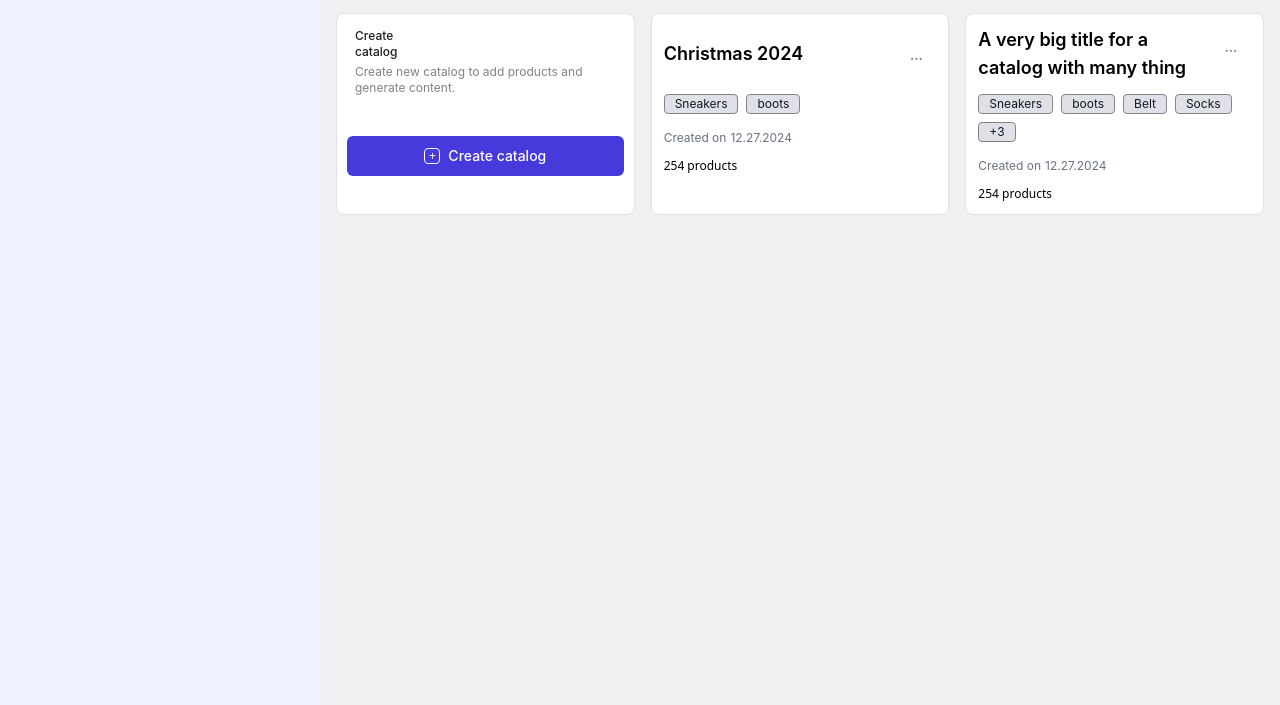
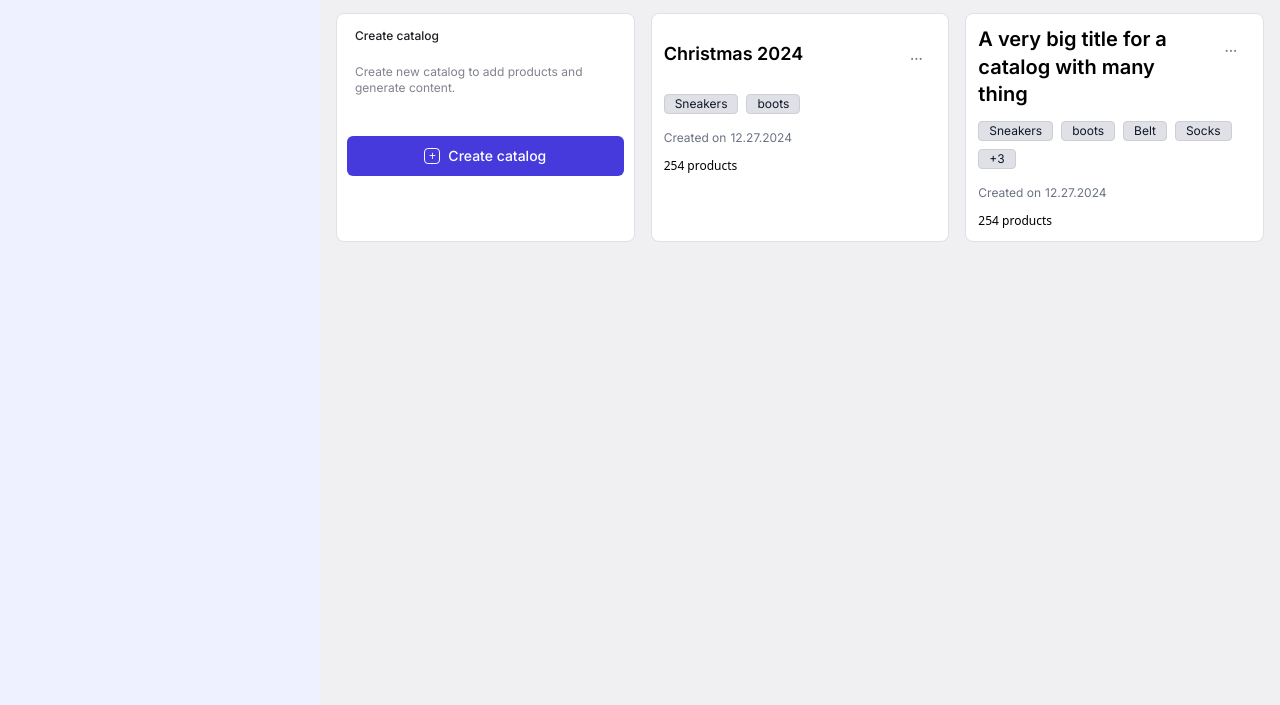
Before and after one commit to Yasminemfth/Projet-TailWind-CSS, a plain HTML site: page index.html in a window 1280 px wide. Shown: the part 95-800 px from the top of the page. Drawn offline with nearby package versions, Linux system fonts and the light colour scheme.

Commit message:
mise a jour1

```diff
--- a/index.html
+++ b/index.html
@@ -3,6 +3,7 @@
   <head>
     <meta charset="UTF-8" />
     <meta name="viewport" content="width=device-width, initial-scale=1.0" />
+    <link href="https://fonts.googleapis.com/css2?family=Inter:ital,opsz,wght@0,14..32,100..900;1,14..32,100..900&amp;display=swap" rel="stylesheet">
     <script src="https://cdn.jsdelivr.net/npm/@tailwindcss/browser@4"></script>
     <style type="text/tailwindcss">
       @theme {
@@ -37,7 +38,7 @@
     </div>
 
     <!-- Sidebar ordi -->
-    <div class="hidden md:flex bg-secondary w-80 h-screen flex-col items-center pt-7 gap-4">
+    <div class="hidden md:flex bg-secondary md:w-72 lg:w-80 min-h-screen flex-col items-center pt-7 gap-4">
       <div
         class="w-56 h-8 text-4xl leading-5 tracking-wider font-black font-inter bg-gradient-to-r from-primary to-pink
                text-transparent bg-clip-text flex items-center animate-bounce">
@@ -52,7 +53,7 @@
           My Catalogs
         </h3>
         <!-- Bouton -->
-        <button class="flex items-center justify-center gap-2 px-3 py-2 rounded-md bg-primary text-white text-sm font-medium hover:bg-secondary hover:text-primary">
+        <button class="flex items-center justify-center gap-2 px-3 py-2 rounded-md bg-primary text-white text-sm font-medium hover:bg-lightgrey hover:text-primary">
           <p class="inline-flex items-center justify-center size-4 rounded-sm border border-background text-xs leading-none">+</p>
           <p >Create catalog</p>
         </button>
@@ -68,7 +69,7 @@
           <div class="w-full h-auto rounded-lg bg-white border border-lightgrey p-2.5 gap-4 flex flex-col">
             <div class="flex flex-col w-full min-h-24 gap-3">
               <div class="flex items-center justify-between w-full px-2 py-1 gap-3 h-auto">
-                <div class="font-inter font-medium text-xs leading-4 text-texte w-20 h-4">
+                <div class="font-inter font-medium text-xs leading-4 text-texte w-20 h-4 whitespace-nowrap">
                   Create catalog
                 </div>
               </div>
@@ -81,10 +82,10 @@
             </div>
 
             <!-- Bouton catalogue 1 -->
-            <button class="flex items-center justify-center w-full min-h-10 px-4 py-2 gap-2 rounded-md bg-primary font-medium hover:bg-secondary hover:text-primary">
-              <div class="flex items-center justify-center gap-2 text-white hover:text-primary">
-                <div class="w-4 h-4 flex items-center justify-center rounded-sm font-medium border border-background text-xs leading-none hover:text-primary">+</div>
-                <div class="font-inter font-medium text-sm leading-6 tracking-normal hover-text-primary">Create catalog</div>
+            <button class="flex items-center justify-center w-full min-h-10 px-4 py-2 gap-2 rounded-md bg-primary text-white font-medium hover:bg-lightgrey hover:text-primary">
+              <div class="flex items-center justify-center gap-2 ">
+                <div class="w-4 h-4 flex items-center justify-center rounded-sm font-medium border border-background text-xs leading-none">+</div>
+                <div class="font-inter font-medium text-sm leading-6 tracking-normal">Create catalog</div>
               </div>
             </button>
           </div>
@@ -102,10 +103,10 @@
 
             <!-- Liste catégories -->
             <div class="flex flex-row flex-wrap w-full py-1 gap-2">
-              <div class="flex items-center justify-center h-5 px-2.5 py-0.5 gap-1.5 border border-grey rounded bg-lightgrey">
+              <div class="flex items-center justify-center h-5 px-2.5 py-0.5 gap-1.5 border border-badgeGrey rounded bg-lightgrey">
                 <p class="font-inter font-normal text-xs leading-4 text-gray-900">Sneakers</p>
               </div>
-              <div class="flex items-center justify-center h-5 px-2.5 py-0.5 gap-1.5 border border-grey rounded bg-lightgrey">
+              <div class="flex items-center justify-center h-5 px-2.5 py-0.5 gap-1.5 border border-badgeGrey rounded bg-lightgrey">
                 <p class="font-inter font-normal text-xs leading-4 text-gray-900">boots</p>
               </div>
             </div>
@@ -121,7 +122,7 @@
           <!-- Catalogue 3 -->
           <div class="flex flex-col w-full h-auto rounded-lg border border-lightgrey bg-white p-3 gap-2">
             <div class="relative flex w-full gap-2.5 flex-col sm:flex-row sm:items-start sm:justify-between">
-              <p class="flex-1 min-w-0 font-inter font-semibold text-lg leading-7 text-black break-words line-clamp-2">
+              <p class="flex-1 min-w-0 font-inter font-semibold sm:text-lg lg:text-xl leading-snug text-black break-word">
                 A very big title for a catalog with many thing
               </p>
               <button class="flex items-center justify-center w-10 h-10 p-3 text-grey shrink-0 absolute right-2 top-2 sm:static sm:self-auto">
@@ -131,19 +132,19 @@
 
             <!-- Liste catégories -->
             <div class="flex flex-row flex-wrap w-full py-1 gap-2">
-              <div class="flex items-center justify-center h-5 px-2.5 py-0.5 gap-1.5 border border-grey rounded bg-lightgrey">
+              <div class="flex items-center justify-center h-5 px-2.5 py-0.5 gap-1.5 border border-badgeGrey rounded bg-lightgrey">
                 <p class="font-inter font-normal text-xs leading-4 text-gray-900">Sneakers</p>
               </div>
-              <div class="flex items-center justify-center h-5 px-2.5 py-0.5 gap-1.5 border border-grey rounded bg-lightgrey">
+              <div class="flex items-center justify-center h-5 px-2.5 py-0.5 gap-1.5 border border-badgeGrey rounded bg-lightgrey">
                 <p class="font-inter font-normal text-xs leading-4 text-gray-900">boots</p>
               </div>
-              <div class="flex items-center justify-center h-5 px-2.5 py-0.5 gap-1.5 border border-grey rounded bg-lightgrey">
+              <div class="flex items-center justify-center h-5 px-2.5 py-0.5 gap-1.5 border border-badgeGrey rounded bg-lightgrey">
                 <p class="font-inter font-normal text-xs leading-4 text-gray-900">Belt</p>
               </div>
-              <div class="flex items-center justify-center h-5 px-2.5 py-0.5 gap-1.5 border border-grey rounded bg-lightgrey">
+              <div class="flex items-center justify-center h-5 px-2.5 py-0.5 gap-1.5 border border-badgeGrey rounded bg-lightgrey">
                 <p class="font-inter font-normal text-xs leading-4 text-gray-900">Socks</p>
               </div>
-              <div class="flex items-center justify-center h-5 px-2.5 py-0.5 gap-1.5 border border-grey rounded bg-lightgrey">
+              <div class="flex items-center justify-center h-5 px-2.5 py-0.5 gap-1.5 border border-badgeGrey rounded bg-lightgrey">
                 <p class="font-inter font-normal text-xs leading-4 text-gray-900">+3</p>
               </div>
             </div>
```
